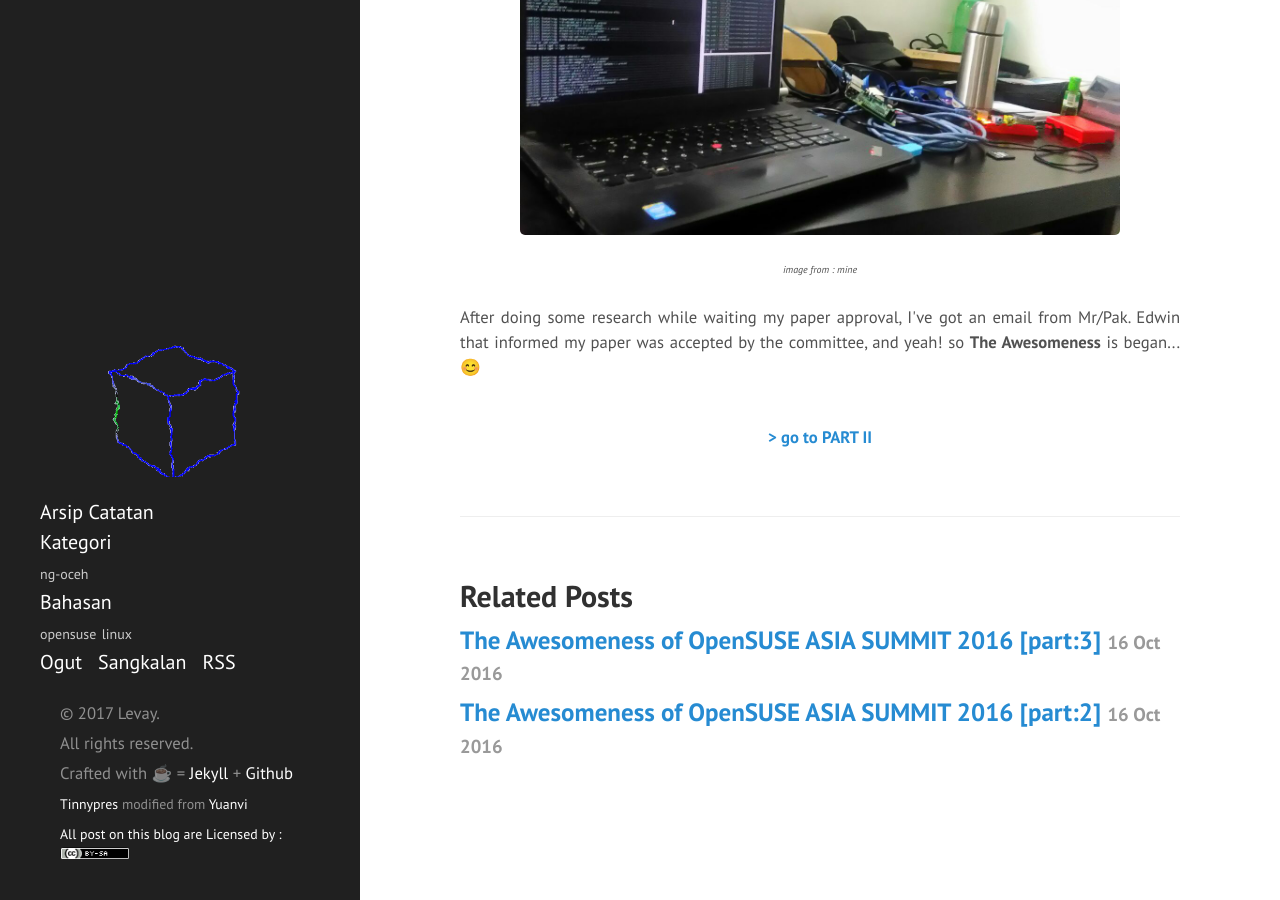
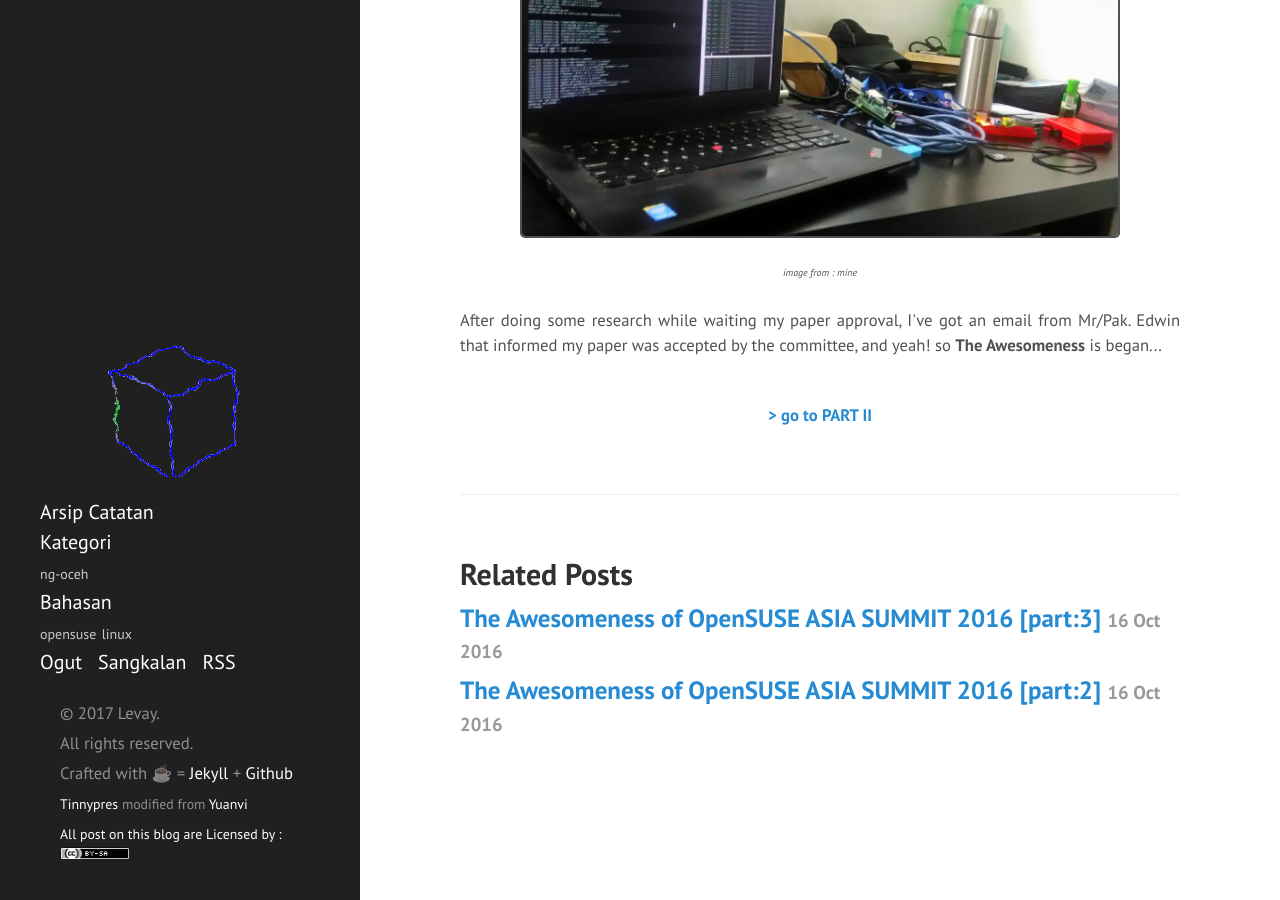
Before and after one commit to levay08/levay08.github.io, a Jekyll site: the page built from _posts/2016-10-16-frosas2016.markdown, in a window 1280 px wide and 900 px high, scrolled down 3012 px. Built offline with Jekyll 4.4.1, drawn with Linux system fonts in a browser that asks for light colours.

Commit message:
img border

```diff
--- a/_posts/2016-10-16-frosas2016.markdown
+++ b/_posts/2016-10-16-frosas2016.markdown
@@ -29,23 +29,23 @@ Maybe it's a late post, but seriously bro, the euforia from OSAS 2016 last week
 ----------------------------------------------------------------------------------------------------------------------------------------------------------- [BOF] <br />
 <p style="text-align:justify">OpenSUSE Asia Summit 2016 was started after <a href="https://news.opensuse.org/2016/06/06/opensuse-asia-2016-announced-from-indonesia/">announcement</a> from Manu Gupta on <b>June 6th 2016</b> in OpenSUSE news board, and <a href="https://www.openstreetmap.org/way/270028075#map=19/-7.78522/110.39447">Indonesia from UIN Sunan Kalijaga (Yogyakarta, West Java)</a> has been chosen for preparing the big event soon. The committee opened Logo Design Contest and CFP to invite any related Open Source contributor around the world to participate these event.</p>
 <center>
-<img src="/assets/sleeponoffice.jpg" width="400">
+<img src="/assets/sleeponoffice.jpg" width="400" border="2">
 <center><i> <font size="1">image from : mine</font></i></center>
 <br>
 <p style="text-align:justify">When reading this news, I'm still stuck with my job on my desk, busy day by day, week by week even I must sleep on my office sometimes <strike>(I am Engineer, I have no life)</strike>, so I'm doubt to participate. If I must going to there, it's not take easy man. Working on shift made me mad for looking spare time, but I am curios dude! wanna going there, wanna join my team <a href="glibogor.or.id">(GNU/Linux Bogor)</a> to be an Open Source fighter, spread the world of Open Source software and OpenSUSE especially.</p>
 <center>
-<img src="/assets/kopdarglib.jpg" width="400">
+<img src="/assets/kopdarglib.jpg" width="400" border="2">
 <i><font size="1">image from : https://www.instagram.com/p/BIiCHDMAIRE/</font></i></center>
 <br>
 <p style="text-align:justify">So, when GLiB did a small meetup, I decided to get into the plan, send my paper on. I choose to talk about <a href="https://events.opensuse.org/conference/summitasia16/program/proposal/1144">how to build a game engine with OpenSUSE on Raspberry Pi</a> rather than circling on my background about computer network. The reason is : I wanna free my mind (My approval for vacation letter was permitted from my office, so I can going to openSUSE Asia Summit 2016! re-freshing mind bro! ツ ) and also this game, this text-adventure game, which I want to talk about is the old style game nowadays.</p><br/>
 <center>
-<img src="/assets/zork.jpg" width="400">
+<img src="/assets/zork.jpg" width="400" border="2">
 <i><font size="1">image from : http://www.vulture.com/2013/10/breaking-bad-zork-text-computer-game-graphic.html</font></i></center>
 <br>
 <p style="text-align:justify">Just few people know this game, but my father and geek/nerd from his era would love to play this game, and I like this game-style very much even I am not the GUI-gamer ツ. My friend from GLiB <a href="https://www.facebook.com/rizki.fauzi.nst?fref=ts">Rizki Fauzi Nasution</a> told me that Mr/Pak. Yanmarhus from Daunsalam.net/KPLI Bogor had <a href="http://daunsalam.samsul.web.id/artikel/zodost.htm">played Zork before</a>. I was surprised, Zork Series is the classic and famous text-adventure game. That's made me passionate to explore all things related to interactive fiction/mud/or text-adventure game style especially on Open Source perspective.
 <center>
-<img src="/assets/riset.jpeg" align="centre" width="600">
+<img src="/assets/riset.jpeg" align="centre" width="600" border="2">
 <i><font size="1">image from : mine</font></i></center>
 <br>
-<p style="text-align:justify">After doing some research while waiting my paper approval, I've got an email from Mr/Pak. Edwin that informed my paper was accepted by the committee, and yeah! so <x><b>The Awesomeness</b></x> is began... 😊</p><br />
+<p style="text-align:justify">After doing some research while waiting my paper approval, I've got an email from Mr/Pak. Edwin that informed my paper was accepted by the committee, and yeah! so <x><b>The Awesomeness</b></x> is began...</p><br />
 <y><b><a href="https://levay08.github.io/2016/10/16/frosas2016-part-II">> go to PART II</a></b></y>
```
